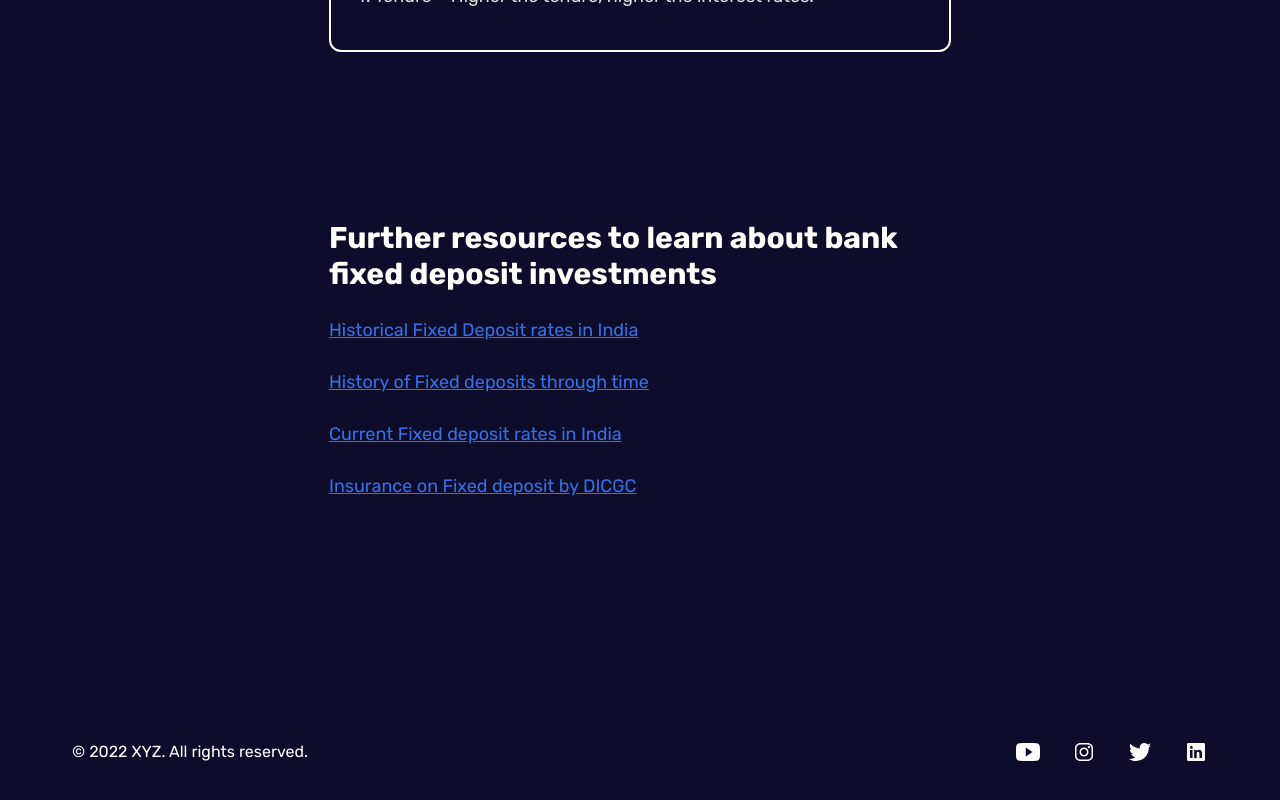
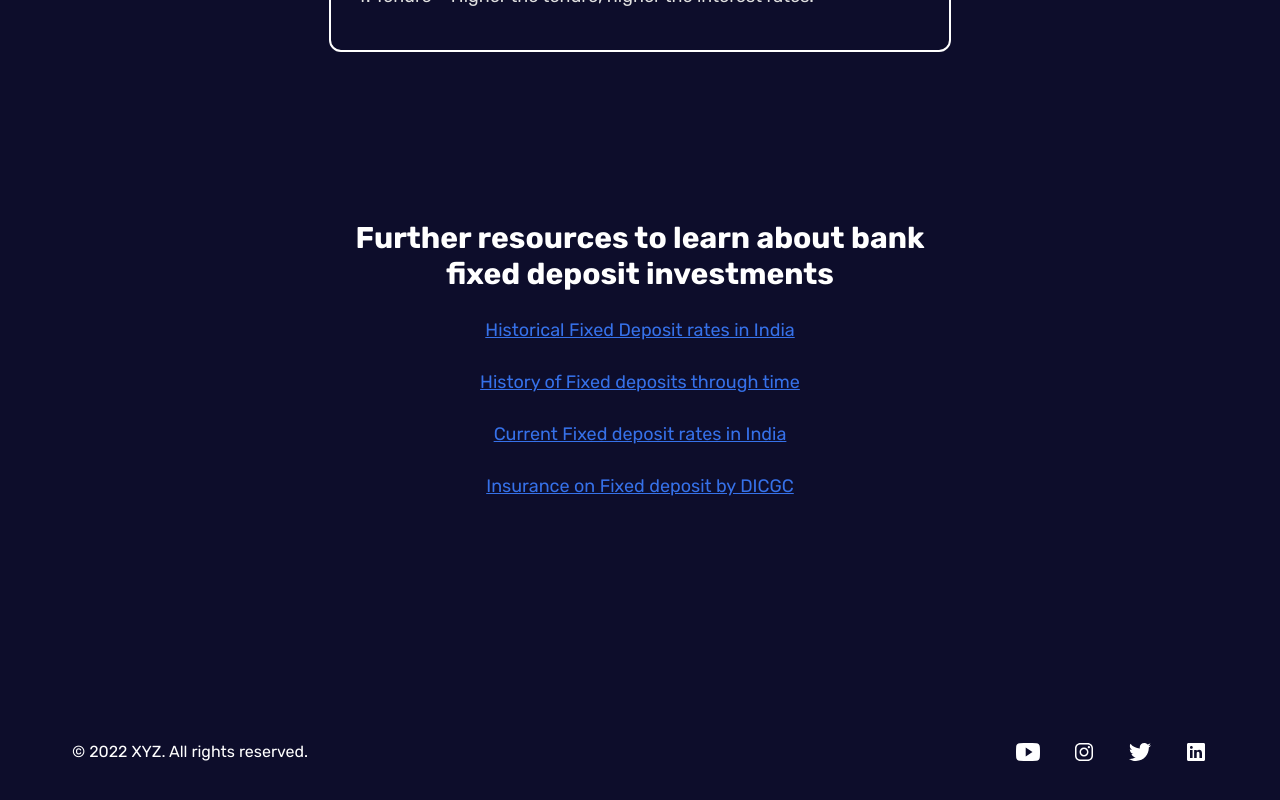
Before and after one commit to Navyashr4/xyz-v4, a React (Create React App) app: page / in a window 1280 px wide. Shown: the part 6095-6895 px from the top of the page. Built offline with nearby package versions, Linux system fonts and the light colour scheme; the HTML template or start-up script is replaced by a standard one.

Commit message:
text center for resources

```diff
--- a/src/components/Resources.js
+++ b/src/components/Resources.js
@@ -8,12 +8,12 @@ const Resources = ({ invType }) => {
     <section className="pt-12 lg:pt-24 mx-4 lg:mx-0">
       <div className="container mx-auto">
         <div className="text-center max-w-[758px] mx-auto mb-24">
-          <p className="section-title text-white section-title md:text-3xl text-left max-w-[622px] mx-auto">
+          <p className="section-title text-white section-title md:text-3xl text-center max-w-[622px] mx-auto">
             Further resources to learn about {invType.toLowerCase()} investments
           </p>
           {resourcesArray.map((resource) => {
             return (
-              <div className="section-subtitle text-left lg:text-lg mb-4 max-w-[622px] mx-auto text-blue">
+              <div className="section-subtitle text-center lg:text-lg mb-4 max-w-[622px] mx-auto text-blue">
                 <a
                   href={resource.link}
                   target="_blank"
```
